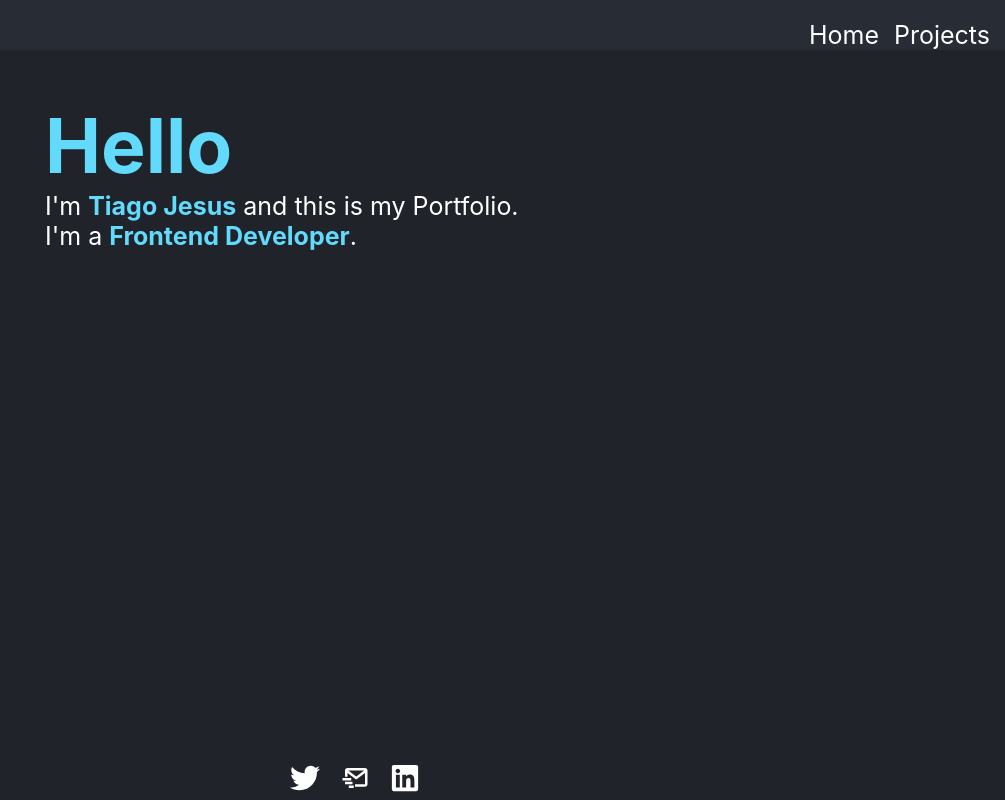
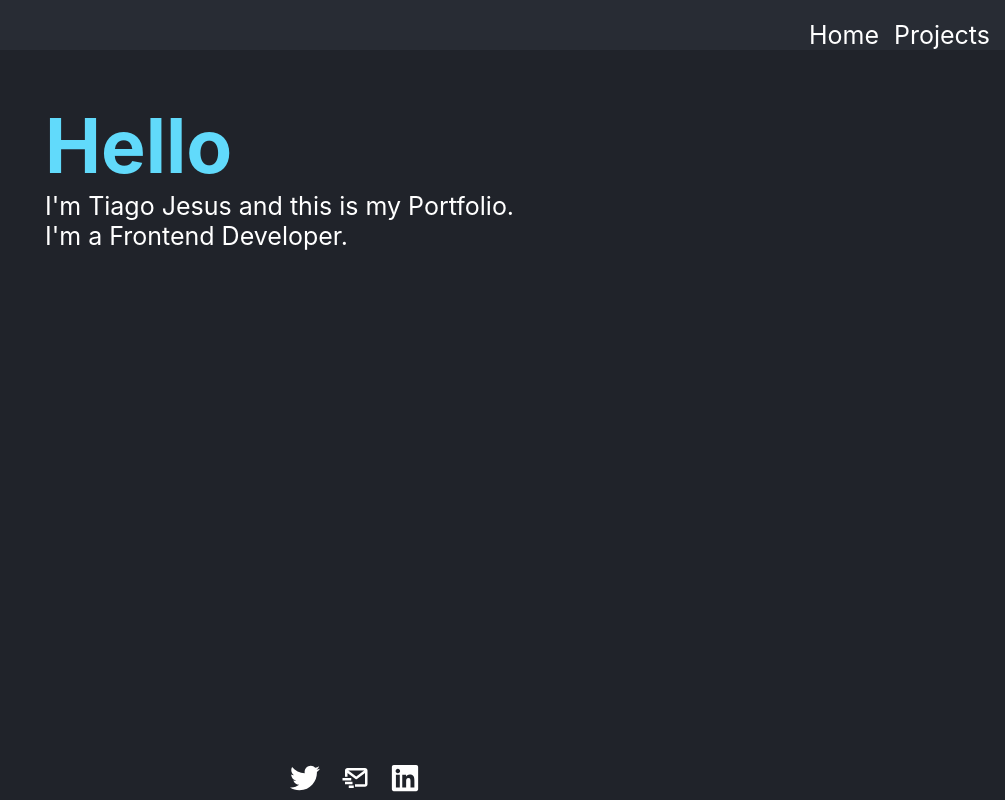
Before and after one commit to tiagojosejesus/personal-portfolio, a React (Create React App) app: page / in a window 1280 px wide. Shown: the whole page, without its empty margins (275-1280 px from the left). Built offline with nearby package versions, Linux system fonts and the light colour scheme.

Commit message:
Modified className of span

```diff
--- a/src/Components/Highlight.js
+++ b/src/Components/Highlight.js
@@ -2,7 +2,7 @@ import React from "react";
 import "./Style/Highlight.css";
 
 function Highlight({ text }) {
-  return <span className="highlightHome">{text}</span>;
+  return <span className="highlight">{text}</span>;
 }
 
 export default Highlight;
```
